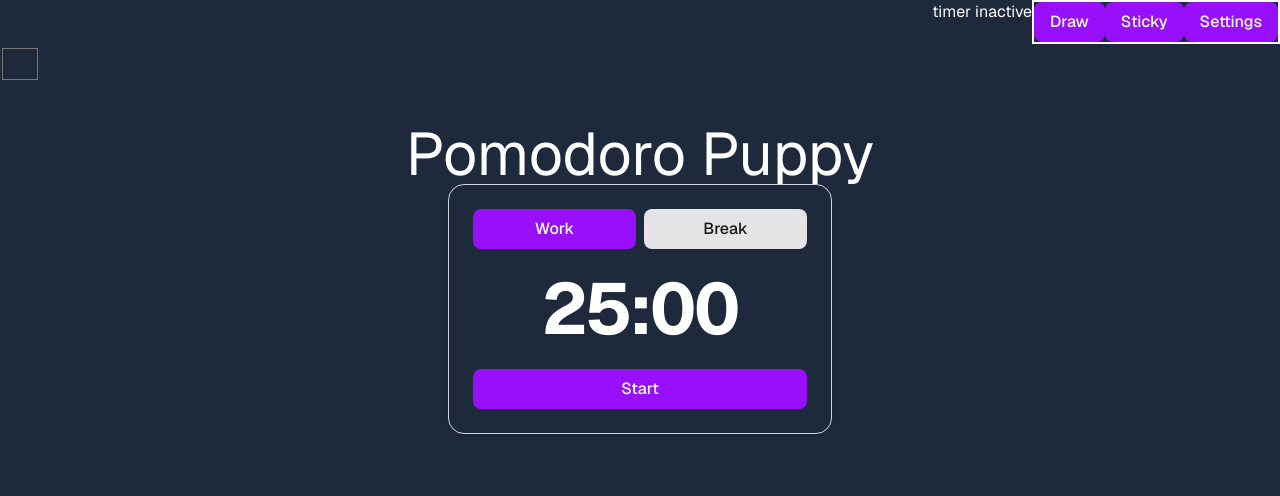
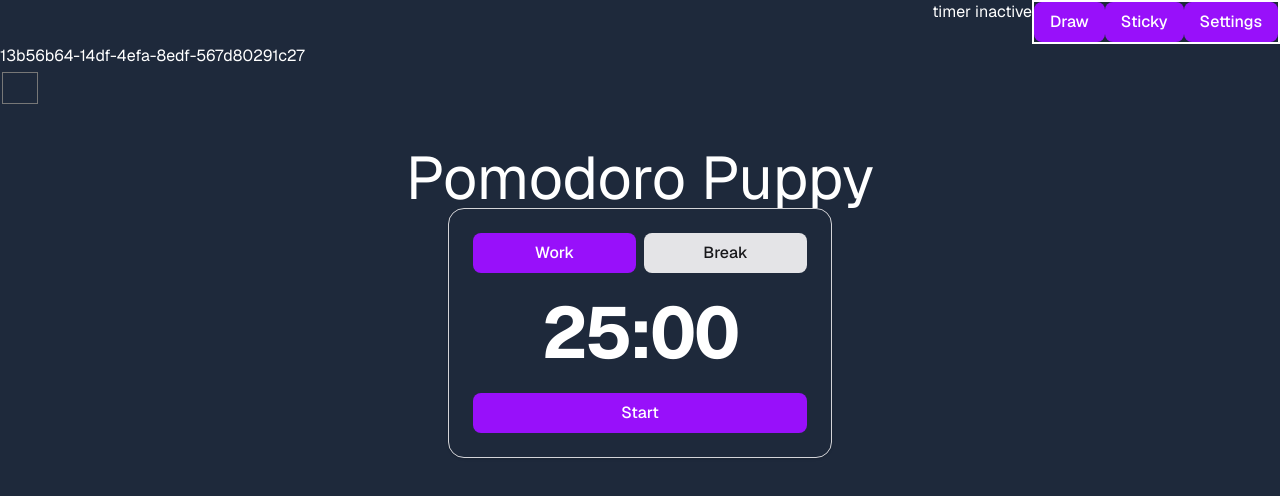
Before and after one commit to matthew-beep/timer, a Next.js app in the folder pomodoro/: page / in a window 1280 px wide. Both pictures are taken after a click on the button "Sticky". Shown: the top 496 px of the page. Built offline with nearby package versions, Linux system fonts and the light colour scheme.

Commit message:
working on sticky note adding

```diff
--- a/pomodoro/app/page.tsx
+++ b/pomodoro/app/page.tsx
@@ -5,9 +5,11 @@ import Header from "@/components/Header";
 import { CanvasWrapper } from "@/components/Canvas";
 import { useState, useEffect } from "react";
 import { ReactSketchCanvas } from "react-sketch-canvas";
+import { useNotesStore } from "@/store/useNotes";
 
 export default function Home() {
   const [bgColor, setBgColor] = useState("#1e293b");
+  const notes = useNotesStore((s) => s.notes);
 
   useEffect(() => {
     document.documentElement.style.setProperty("--background", bgColor);
@@ -18,7 +20,12 @@ export default function Home() {
 
       <div className="min-h-screen font-sans text-[var(--text-color)]">
         <Header />
-
+        {notes.map((note) => (
+          <div
+            key={note.id}>
+              {note.id}
+          </div>
+        ))}
         <input
           type="color"
           className="w-10 h-10 cursor-pointer"
--- a/pomodoro/components/Header.tsx
+++ b/pomodoro/components/Header.tsx
@@ -4,18 +4,19 @@ import { useNotesStore } from '@/store/useNotes';
 import { Button } from './Button';
 import Settings from '@/components/Settings';
 import { AnimatePresence } from 'motion/react';
+import { v4 as uuidv4 } from 'uuid';
 
 
 export default function Header() {
     const isRunning = useTimer((s) => s.isRunning);
-    const notes = useNotesStore((s) => s.notes);
+
     const addNote = useNotesStore((s) => s.addNote);
     const [settingsOpen, setSettingsOpen] = useState<boolean>(false);
 
     const addSticky = () => {
-        console.log("add sticky");
-        addNote({ id: '1', x: 0, y: 0, text: 'New Sticky Note', color: 'yellow', zIndex: 1 });
-        console.log(notes);
+        const id = uuidv4();
+        console.log("add sticky: ", id);
+        addNote({ id: id, x: 0, y: 0, text: 'New Sticky Note', color: 'yellow', zIndex: 1 });
     }
 
     return (
--- a/pomodoro/package.json
+++ b/pomodoro/package.json
@@ -18,6 +18,7 @@
     "react-dom": "19.2.0",
     "react-draggable": "^4.5.0",
     "react-sketch-canvas": "^6.2.0",
+    "uuid": "^13.0.0",
     "zustand": "^5.0.8"
   },
   "devDependencies": {
```
Also changed, not shown: 1 other file (tests, documents, lock files or other folders).
